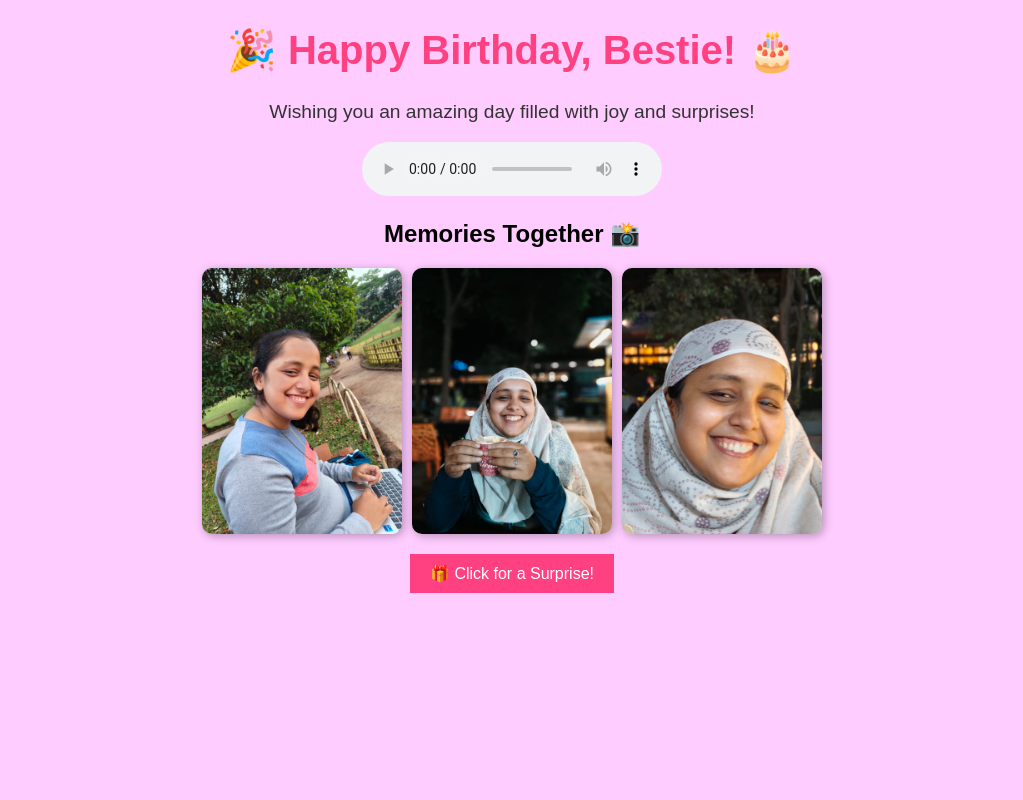
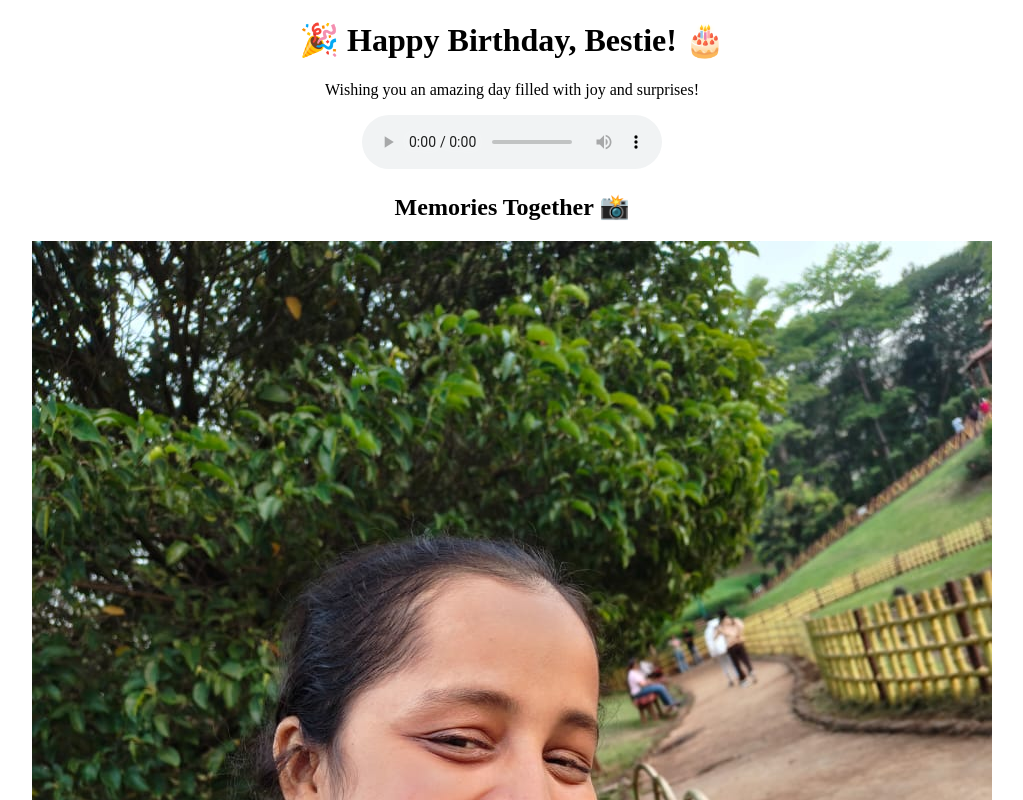
Before and after one commit to swapnil7895/sayu_bday, a plain HTML site: page index.html in a window 1280 px wide. Shown: the top 800 px of the page, without its empty margins (128-1151 px from the left). Drawn offline with Linux system fonts and the light colour scheme.

Commit message:
Update style.css

```diff
--- a/style.css
+++ b/style.css
@@ -1,52 +1,13 @@
 body {
     text-align: center;
-    background-color: #ffccff;
-    font-family: Arial, sans-serif;
+    background-size: cover;
 }
-
-h1 {
-    font-size: 2.5rem;
-    color: #ff4081;
+.photo {
+    width: 200px;
+    margin: 10px;
+    animation: fadeIn 2s;
 }
-
-p {
-    font-size: 1.2rem;
-    color: #333;
+@keyframes fadeIn {
+    from { opacity: 0; }
+    to { opacity: 1; }
 }
-
-button {
-    background-color: #ff4081;
-    color: white;
-    padding: 10px 20px;
-    border: none;
-    font-size: 1rem;
-    cursor: pointer;
-    margin-top: 20px;
-}
-
-button:hover {
-    background-color: #d81b60;
-}
-
-.gallery {
-    margin-top: 20px;
-}
-
-.photo-grid {
-    display: flex;
-    justify-content: center;
-    flex-wrap: wrap;
-    gap: 10px;
-}
-
-.photo-grid img {
-    width: 200px;
-    height: auto;
-    border-radius: 10px;
-    box-shadow: 2px 2px 10px rgba(0,0,0,0.3);
-}
-
-@keyframes popUp {
-    from { transform: scale(0); opacity: 0; }
-    to { transform: scale(1); opacity: 1; }
-}
```
